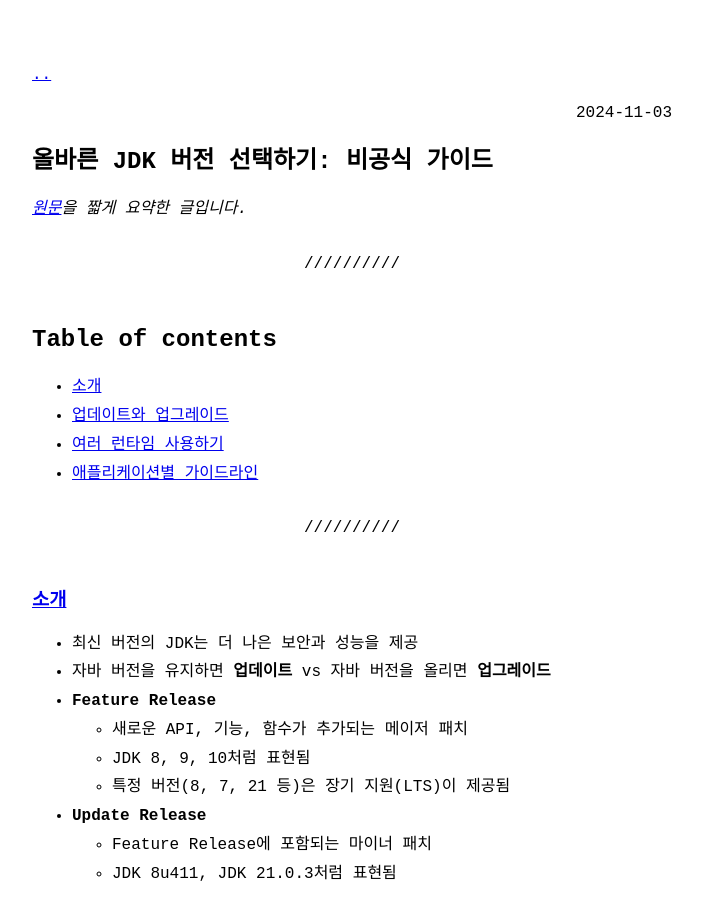
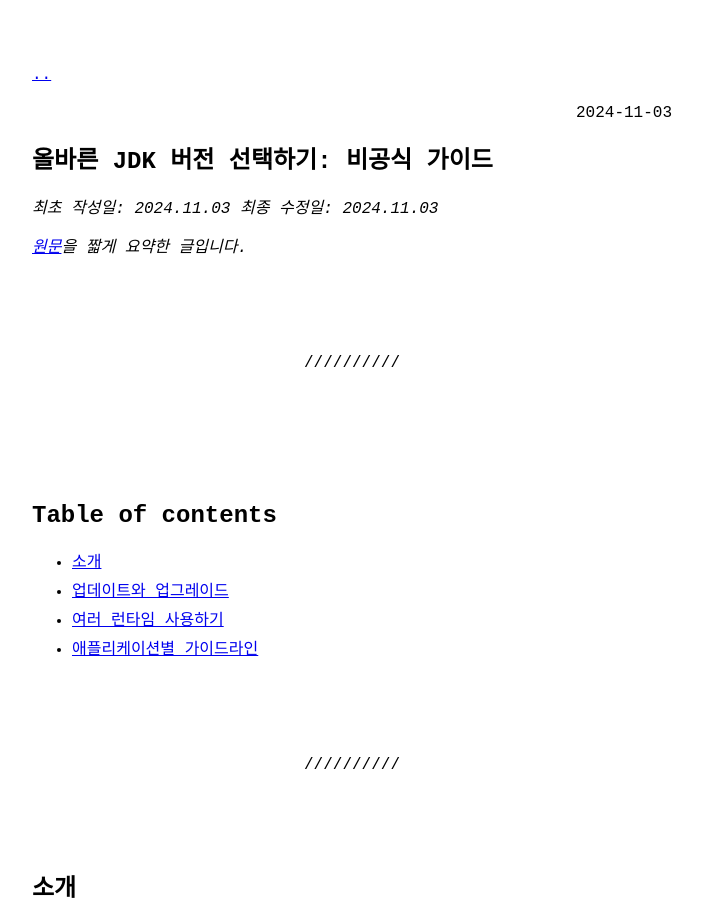
Before and after one commit to electronyoon/electronyoon.github.io, a Jekyll site: the page built from _posts/2024-11-03-올바른 JDK 버전 선택하기: 비공식 가이드.md, in a window 1280 px wide and 900 px high. Shown: the whole window, without its empty margins (288-990 px from the left). Built offline with Jekyll 4.4.1, drawn with Linux system fonts in a browser that asks for light colours.

Commit message:
Fix formatting of sentences

```diff
--- a/_posts/2024-11-03-올바른 JDK 버전 선택하기: 비공식 가이드.md
+++ b/_posts/2024-11-03-올바른 JDK 버전 선택하기: 비공식 가이드.md
@@ -4,9 +4,16 @@
 category: tech
 ---
 
+*최초 작성일: 2024.11.03 최종 수정일: 2024.11.03*
+
 *[원문](https://blogs.oracle.com/java/post/choosing-the-right-jdk-version)을 짧게 요약한 글입니다.*
 
+<br><br>
+
 ---
+
+<br><br>
+
 
 ## Table of contents
 - [소개](#소개)
@@ -14,9 +21,14 @@
 - [여러 런타임 사용하기](#여러-런타임-사용하기)
 - [애플리케이션별 가이드라인](#애플리케이션별-가이드라인)
 
+<br><br>
+
 ---
 
-### [소개](#table-of-contents)
+<br><br>
+
+
+# 소개
 
 - 최신 버전의 JDK는 더 나은 보안과 성능을 제공
 - 자바 버전을 유지하면 **업데이트** vs 자바 버전을 올리면 **업그레이드**
@@ -28,9 +40,14 @@
     - Feature Release에 포함되는 마이너 패치
     - JDK 8u411, JDK 21.0.3처럼 표현됨
 
+<br><br>
+
 ---
 
-### [업데이트와 업그레이드](#table-of-contents)
+<br><br>
+
+
+# 업데이트와 업그레이드
 
 - **업데이트**
     - 상대적으로 높은 호환성 위험
@@ -47,9 +64,14 @@
     - 두 마리 토끼를 모두 잡을 순 없을까?
     - 있다. ***JDK를 여러 개 사용하자.***
 
+<br><br>
+
 ---
 
-### [여러 런타임 사용하기](#table-of-contents)
+<br><br>
+
+
+# 여러 런타임 사용하기
 
 - 단일 JDK
     - 과거에는 제약사항이 있었다
@@ -62,9 +84,14 @@
         - 컨테이너와 시스템 격리 기술 발전
     - 애플리케이션마다 다른 자바 런타임을 제공해 컨테이너화*(jlink, java packager)*
 
+<br><br>
+
 ---
 
-### [애플리케이션별 가이드라인](#table-of-contents)
+<br><br>
+
+
+# 애플리케이션별 가이드라인
 
 #### 1. 신규 개발이 한창이라면...
 - 최신 Feature Release
```
